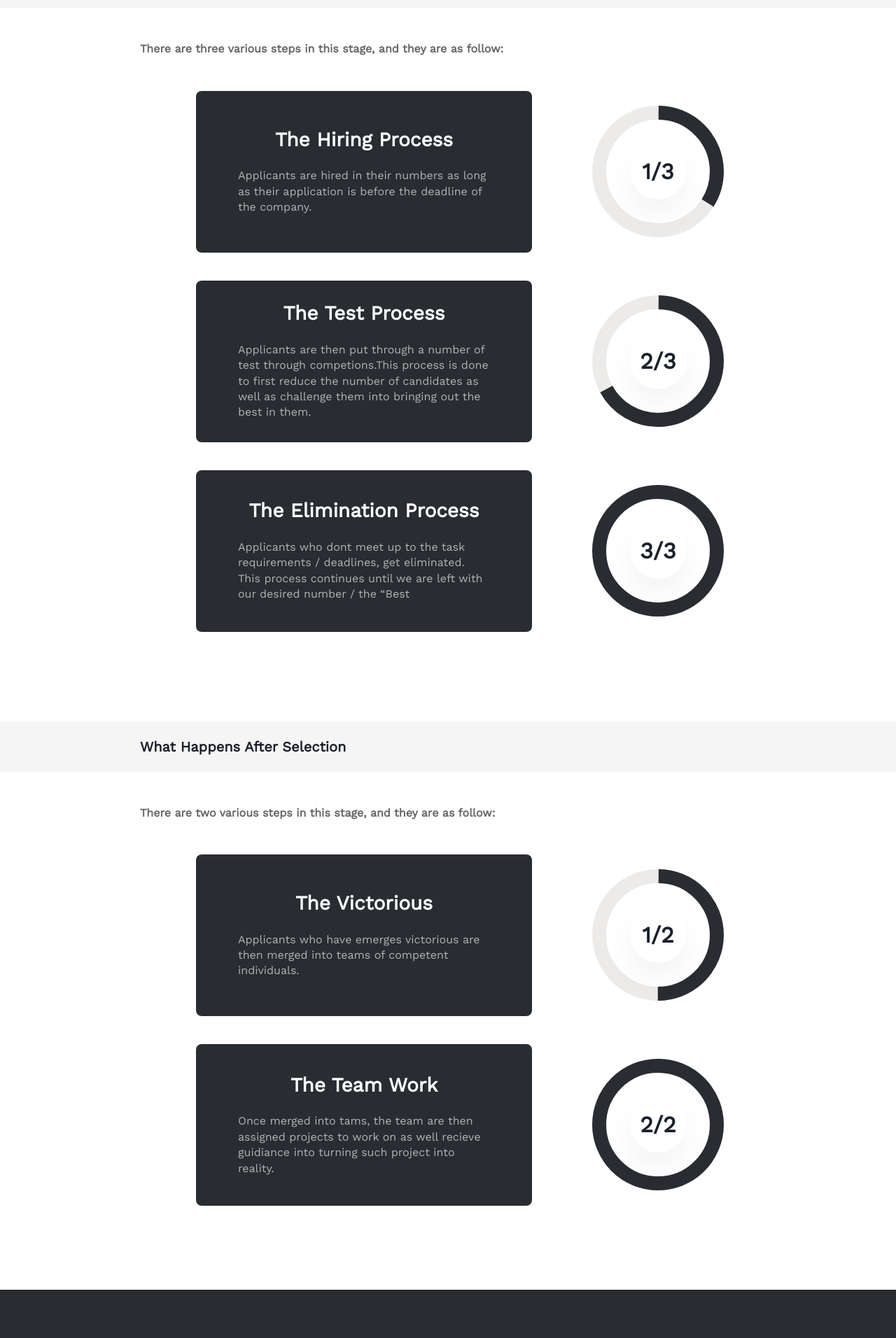
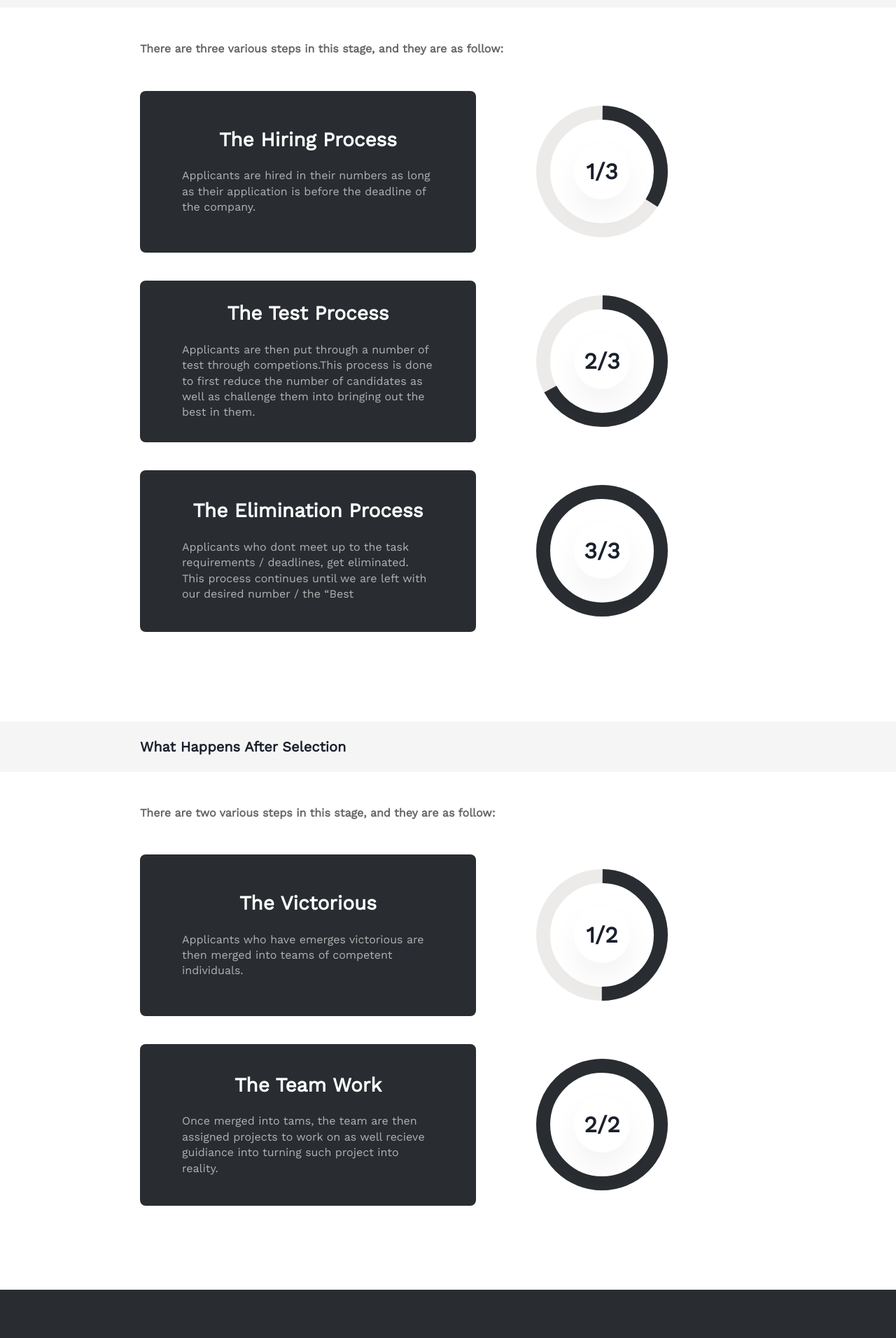
Before and after one commit to workshopapps/workshopapps-portfolio, a Next.js app in the folder frontend/: page /method in a window 1280 px wide. Shown: the part 880-2792 px from the top of the page at 70% size. Built offline with nearby package versions, Linux system fonts and the light colour scheme.

Commit message:
chore: removed left padding on the method page

```diff
--- a/frontend/pages/method.jsx
+++ b/frontend/pages/method.jsx
@@ -101,7 +101,7 @@ export default function Method() {
                 follow:
               </Text>
             </Box>
-            <Stack pl={{ base: 0, md: 20 }} spacing={10} pb={20}>
+            <Stack pl={{ base: 0, md: 0 }} spacing={10} pb={20}>
               {selectionProcess.map((process) => (
                 <HStack
                   gap={{ base: 4, md: 20 }}
@@ -135,7 +135,7 @@ export default function Method() {
                 follow:
               </Text>
             </Box>
-            <Stack pl={{ base: 0, md: 20 }} spacing={10} pb={20}>
+            <Stack pl={{ base: 0, md: 0 }} spacing={10} pb={20}>
               {afterProcess.map((process) => (
                 <HStack
                   gap={{ base: 4, md: 20 }}
```
